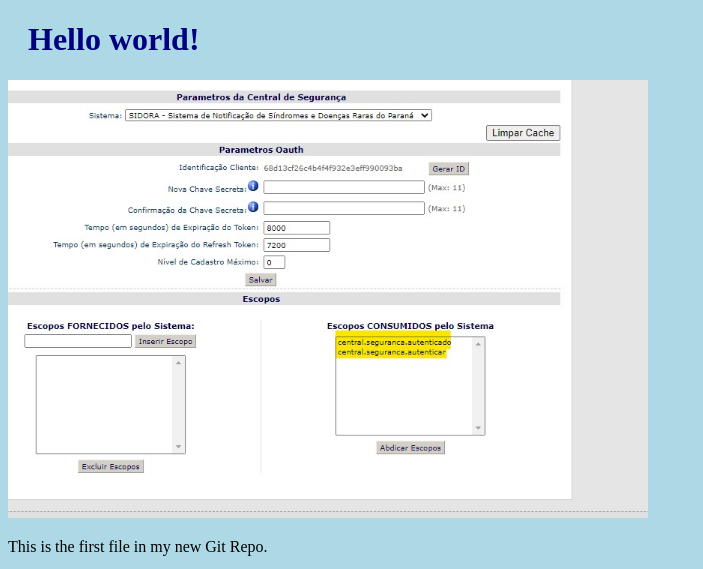
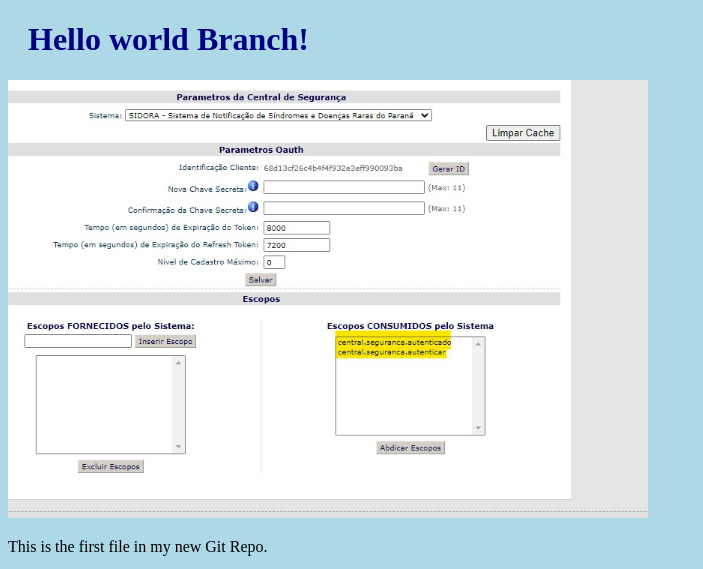
Before and after one commit to luc4sdoliveir4/hello-world, a plain HTML site: page index.html in a window 1280 px wide. Shown: the top 569 px of the page, without its empty margins (0-703 px from the left). Drawn offline with Linux system fonts and the light colour scheme.

Commit message:
Commit branch

```diff
--- a/index.html
+++ b/index.html
@@ -6,7 +6,7 @@
 </head>
 <body>
 
-<h1>Hello world!</h1>
+<h1>Hello world Branch!</h1>
 
 <div>
   <img src="img_hello_world.jpg" alt="Hello World from Space" style="width:100%;max-width:640px">
```
